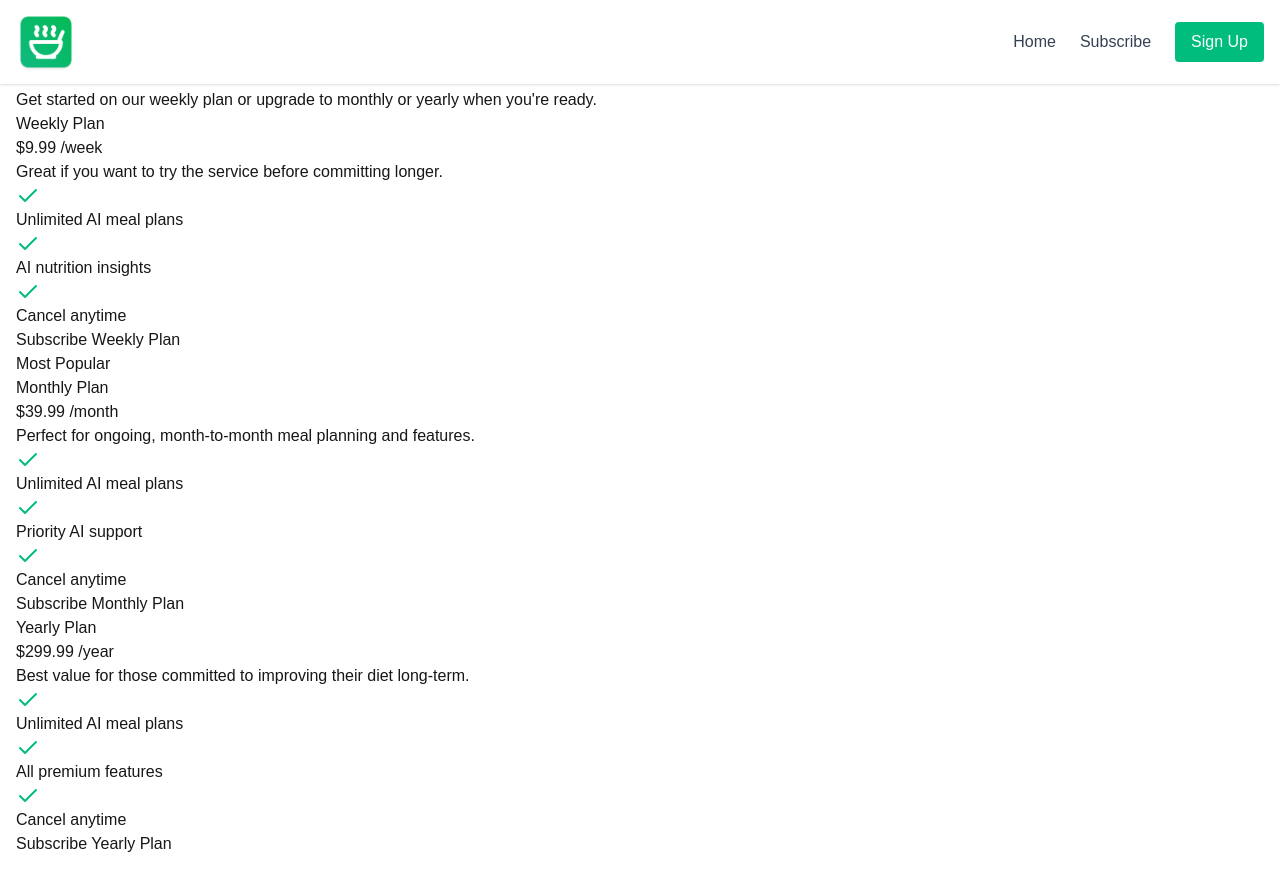
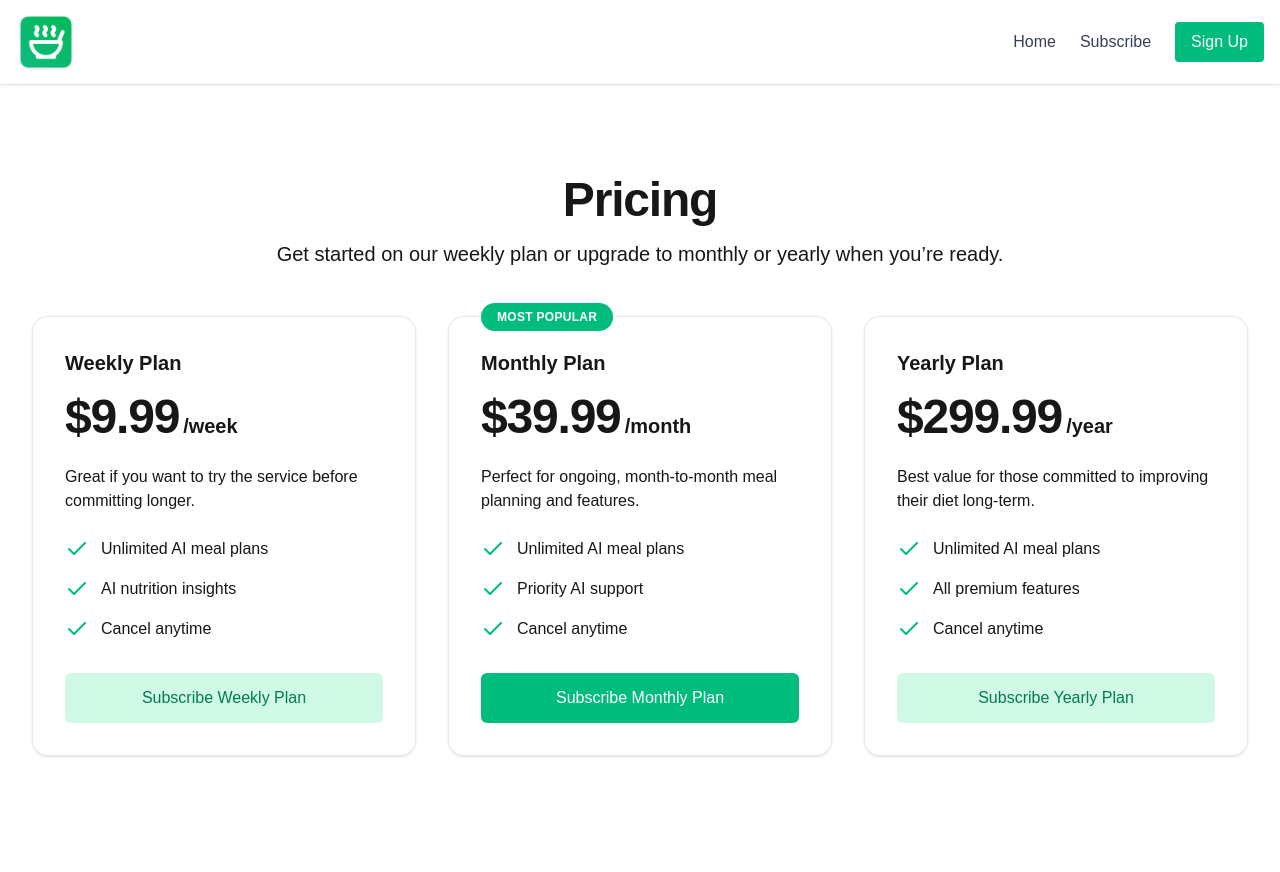
Before and after one commit to Felix3242/meal-plan, a Next.js app: page /subscribe in a window 1280 px wide. After the commit the page ends 836 px from the top, so only its background shows below. Built offline with nearby package versions, Linux system fonts and the light colour scheme; no server answers.

Commit message:
finished ui for subscribe

```diff
--- a/app/subscribe/page.tsx
+++ b/app/subscribe/page.tsx
@@ -1,29 +1,144 @@
-import { availablePlans } from "@/lib/plans";
+// app/subscribe/page.tsx
+"use client";
 
-export default function Subscribe () {
-    return <div>
+import { useUser } from "@clerk/nextjs";
+import { useRouter } from "next/navigation";
+import { useMutation, useQueryClient } from "@tanstack/react-query";
+import { availablePlans } from "@/lib/plans"; // Adjust the path based on your project structure
+import toast, { Toaster } from "react-hot-toast"; // Optional: For better user feedback
+
+// Define the shape of the successful response
+type SubscribeResponse = {
+  url: string;
+};
+
+// Define the shape of the error response
+type SubscribeError = {
+  error: string;
+};
+
+// API call function to subscribe to a plan
+const subscribeToPlan = async ({
+  planType,
+  userId,
+  email,
+}: {
+  planType: string;
+  userId: string;
+  email: string;
+}): Promise<SubscribeResponse> => {
+  const res = await fetch("/api/checkout", {
+    method: "POST",
+    headers: { "Content-Type": "application/json" },
+    body: JSON.stringify({
+      planType,
+      userId,
+      email,
+    }),
+  });
+
+  if (!res.ok) {
+    const errorData: SubscribeError = await res.json();
+    throw new Error(errorData.error || "Something went wrong.");
+  }
+
+  const data: SubscribeResponse = await res.json();
+  return data;
+};
+
+export default function SubscribePage() {
+  const { user } = useUser(); // Access the current user
+  const router = useRouter(); // Next.js router for navigation
+
+  const userId = user?.id;
+  const email = user?.emailAddresses?.[0]?.emailAddress || "";
+
+  // React Query's useMutation hook for handling the subscription process
+  const mutation = useMutation<SubscribeResponse, Error, { planType: string }>({
+    mutationFn: async ({ planType }) => {
+      if (!userId) {
+        throw new Error("User not signed in.");
+      }
+
+      return subscribeToPlan({ planType, userId, email });
+    },
+    onMutate: () => {
+      // Optional: Show a loading toast or similar feedback
+      toast.loading("Processing your subscription...", { id: "subscribe" });
+    },
+    onSuccess: (data) => {
+      // Update the toast to success
+      toast.success("Redirecting to checkout!", { id: "subscribe" });
+      // Redirect to the Stripe Checkout URL
+      window.location.href = data.url;
+    },
+    onError: (error) => {
+      // Update the toast to show an error
+      toast.error(error.message || "Something went wrong.", {
+        id: "subscribe",
+      });
+    },
+  });
+
+  // Handler for subscribing to a plan
+  const handleSubscribe = (planType: string) => {
+    if (!userId) {
+      // Redirect to sign-up if the user is not signed in
+      router.push("/sign-up");
+      return;
+    }
+
+    // Trigger the mutation
+    mutation.mutate({ planType });
+  };
+
+  return (
+    <div className="px-4 py-8 sm:py-12 lg:py-16">
+      <Toaster position="top-right" /> {/* Optional: For toast notifications */}
+      {/* Section Header */}
       <div>
-            {" "}
-            <h2>
+        <h2 className="text-3xl font-bold text-center mt-12 sm:text-5xl tracking-tight">
           Pricing
-            </h2> {" "}
-            <p>
-                {" "}
-                Get started on our weekly plan or upgrade to monthly or yearly when you&apos;re ready.
+        </h2>
+        <p className="max-w-3xl mx-auto mt-4 text-xl text-center">
+          Get started on our weekly plan or upgrade to monthly or yearly when
+          you’re ready.
         </p>
       </div>
-            {availablePlans.map((plan, keys) => (
-                <div key={keys}>
-                    <div>
-                        {plan.isPopular && <p>Most Popular</p>}
-                        <h3>{plan.name}</h3>
-                        <p>
-                            <span> ${plan.amount}</span> <span>/{plan.interval}</span>
+      {/* Cards Container */}
+      <div className="mt-12 container mx-auto space-y-12 lg:space-y-0 lg:grid lg:grid-cols-3 lg:gap-x-8">
+        {/* Map over availablePlans to render plan cards */}
+        {availablePlans.map((plan, key) => (
+          <div
+            key={key}
+            className="
+              relative p-8
+              border border-gray-200 rounded-2xl shadow-sm
+              flex flex-col
+              hover:shadow-md hover:scale-[1.02]
+              transition-transform duration-200 ease-out
+            "
+          >
+            <div className="flex-1">
+              {/* Conditionally render "Most popular" label */}
+              {plan.isPopular && (
+                <p className="absolute top-0 py-1.5 px-4 bg-emerald-500 text-white rounded-full text-xs font-semibold uppercase tracking-wide transform -translate-y-1/2">
+                  Most popular
                 </p>
-                        <p>{plan.description}</p>
-                        <ul>
-                            {plan.features.map((feature, key) => (
-                                <li key={key}>
+              )}
+              <h3 className="text-xl font-semibold">{plan.name}</h3>
+              <p className="mt-4 flex items-baseline">
+                <span className="text-5xl font-extrabold tracking-tight">
+                  ${plan.amount}
+                </span>
+                <span className="ml-1 text-xl font-semibold">
+                  /{plan.interval}
+                </span>
+              </p>
+              <p className="mt-6">{plan.description}</p>
+              <ul role="list" className="mt-6 space-y-4">
+                {plan.features.map((feature, index) => (
+                  <li key={index} className="flex">
                     <svg
                       xmlns="http://www.w3.org/2000/svg"
                       width="24"
@@ -38,15 +153,26 @@ export default function Subscribe () {
                     >
                       <polyline points="20 6 9 17 4 12" />
                     </svg>
-                                    <span> {feature} </span>
+                    <span className="ml-3">{feature}</span>
                   </li>
                 ))}
               </ul>
             </div>
-                    <button>
-                        Subscribe {plan.name}
+
+            <button
+              className={`${
+                plan.interval === "month"
+                  ? "bg-emerald-500 text-white  hover:bg-emerald-600 "
+                  : "bg-emerald-100 text-emerald-700  hover:bg-emerald-200 "
+              }  mt-8 block w-full py-3 px-6 border border-transparent rounded-md text-center font-medium disabled:bg-gray-400 disabled:cursor-not-allowed`}
+              onClick={() => handleSubscribe(plan.interval)}
+              disabled={mutation.isPending}
+            >
+              {mutation.isPending ? "Please wait..." : `Subscribe ${plan.name}`}
             </button>
           </div>
         ))}
       </div>
+    </div>
+  );
 }
--- a/lib/plans.ts
+++ b/lib/plans.ts
@@ -52,3 +52,11 @@ export const availablePlans: Plan[] = [
     ],
   },
 ];
+
+const priceIdMap: Record<string, string> = {
+  week: process.env.STRIPE_PRICE_WEEKLY!,
+  month: process.env.STRIPE_PRICE_MONTHLY!,
+  year: process.env.STRIPE_PRICE_YEARLY!,
+};
+
+export const getPriceIdFromType = (planType: string) => priceIdMap[planType];
--- a/package.json
+++ b/package.json
@@ -17,7 +17,8 @@
     "next": "16.1.6",
     "pg": "^8.19.0",
     "react": "19.2.3",
-    "react-dom": "19.2.3"
+    "react-dom": "19.2.3",
+    "react-hot-toast": "^2.6.0"
   },
   "devDependencies": {
     "@tailwindcss/postcss": "^4",
```
Also changed, not shown: 1 other file (tests, documents, lock files or other folders). Lines whose indentation alone changed are shown as unchanged.
